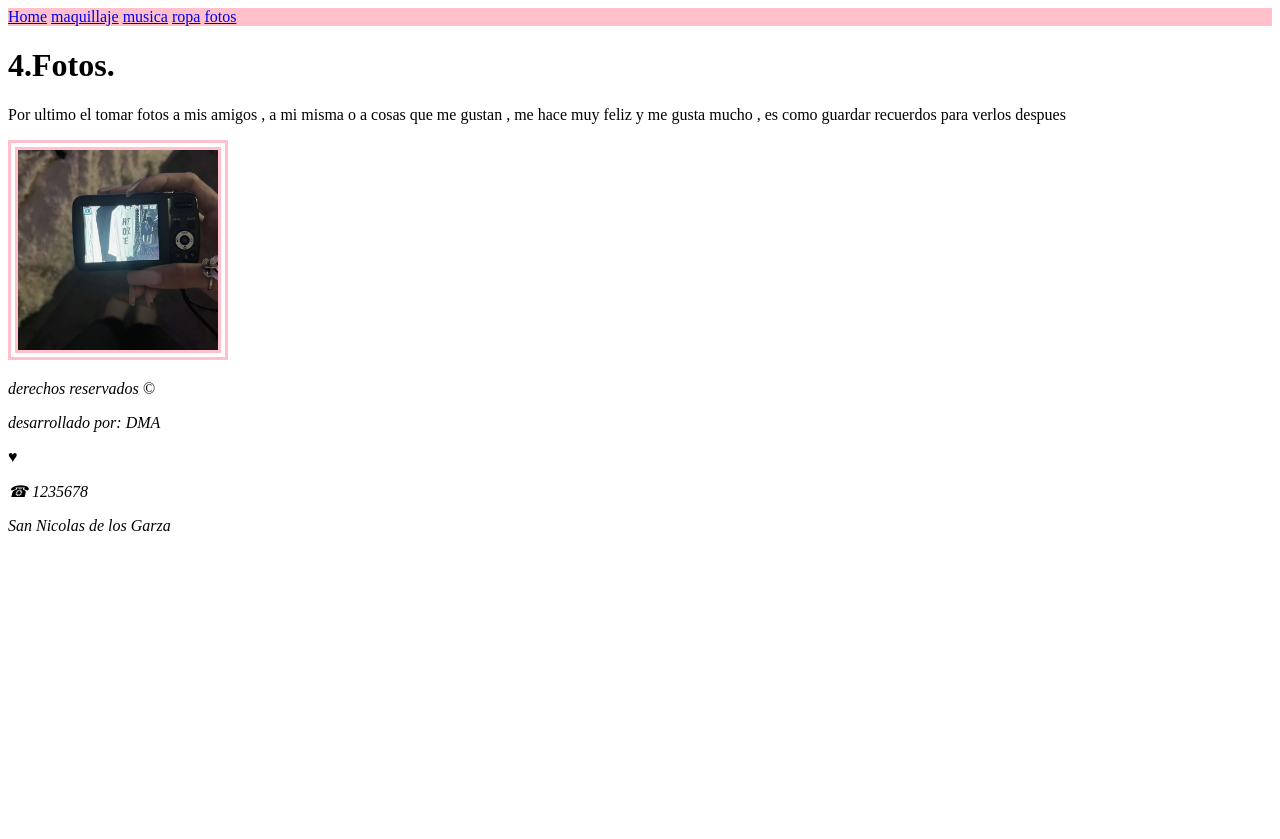
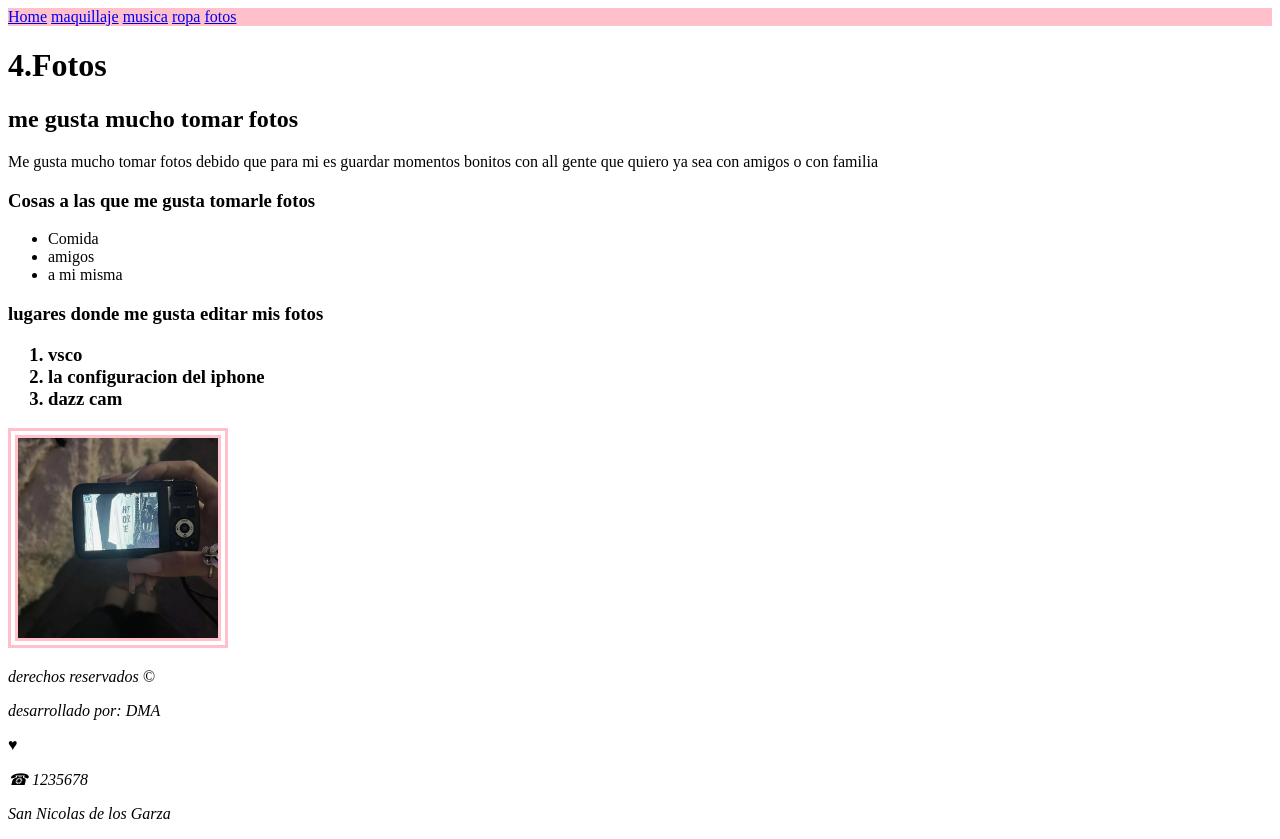
Before and after one commit to namyooshi/CLASE9DEFEBRERO, a plain HTML site: page fotos.html in a window 1280 px wide. Before the commit the page ends 800 px from the top, so only its background shows below. Drawn offline with Linux system fonts and the light colour scheme.

Commit message:
se le agrego nuevas etiquetas a la pagima fotos

```diff
--- a/fotos.html
+++ b/fotos.html
@@ -18,11 +18,37 @@
         </nav>
     </header>
     <main>
-        <h1>4.Fotos.</h1>
-        <p>Por ultimo el tomar fotos a mis amigos , a mi misma o a cosas que me gustan , me hace muy
-            feliz y me gusta mucho , es como guardar recuerdos para verlos despues
-        </p>
-             <img style="border:double pink 10px ;" src="iimageenes/fotoss.jpg" alt="mmaquillaje" width="200">
+        <H1>4.Fotos</H1>
+        <article>
+            <header>
+                <h2>me gusta mucho tomar fotos</h2>
+            </header>
+            <p>Me gusta mucho tomar fotos debido que para mi es
+                guardar momentos bonitos con all gente que quiero
+                ya sea con amigos o con familia
+            </p>
+            <h3>Cosas a las que me gusta tomarle fotos</h3>
+            <ul>
+                <li>Comida</li>
+                <li>amigos</li>
+                <li>a mi misma </li>
+            </ul>
+        <h3> lugares donde me gusta editar mis fotos
+            <ol>
+               <li>vsco</li>
+                <li>la configuracion del iphone </li>
+                <li>dazz cam</li>
+            </ol>
+
+        </h3>
+        <img style="border:double pink 10px ;" src="iimageenes/fotoss.jpg" alt="fotos" width="200">
+
+
+        </article>
+
+
+
+
     </main>
     <footer>
         <address>
```
